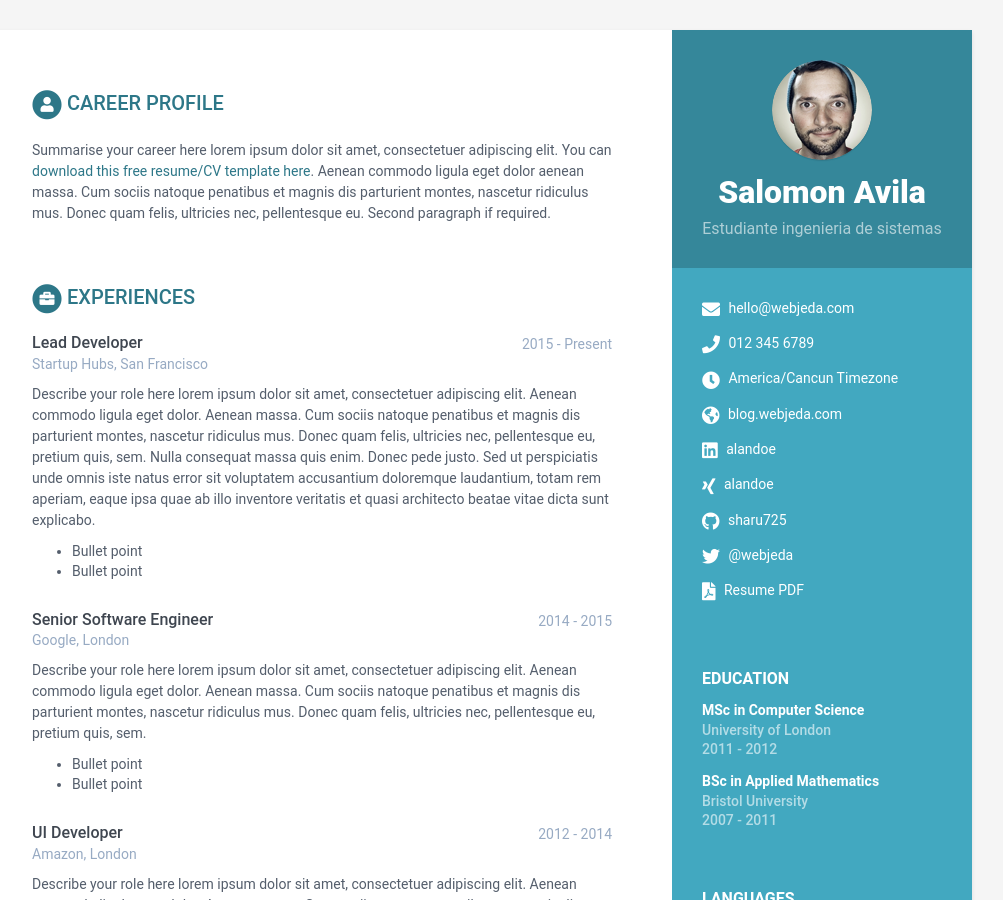
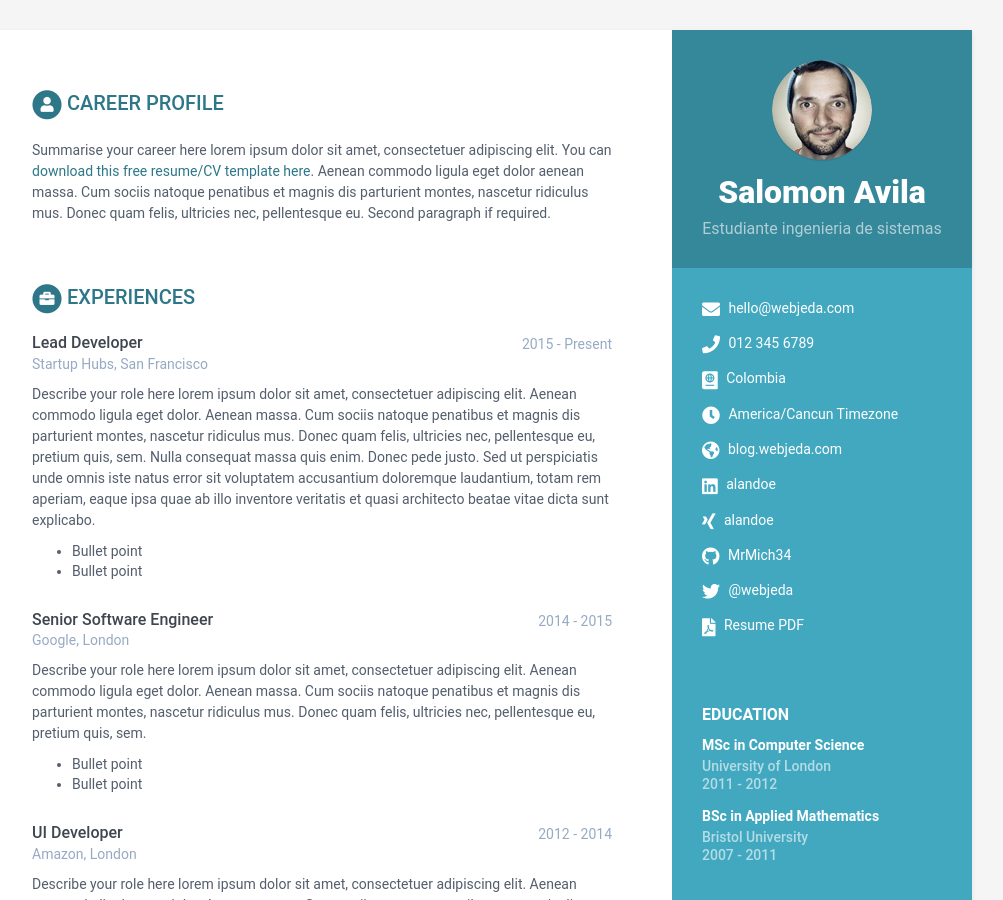
Before and after one commit to MrMich34/CV2, a Jekyll site: the page built from index.html, in a window 1280 px wide and 900 px high. Shown: the whole window, without its empty margins (168-1171 px from the left). Built offline with Jekyll 4.4.1, drawn with Linux system fonts in a browser that asks for light colours.

Commit message:
Actualizacion respecto perfil de github y ciudadania

```diff
--- a/_data/data.yml
+++ b/_data/data.yml
@@ -16,11 +16,11 @@ sidebar:
     email: hello@webjeda.com
     phone: 012 345 6789
     timezone: America/Cancun Timezone
-    citizenship:
+    citizenship: Colombia
     website: blog.webjeda.com #do not add http://
     linkedin: alandoe
     xing: alandoe
-    github: sharu725
+    github: MrMich34
     telegram: # add your nickname without '@' sign
     gitlab:
     bitbucket:
```
Also changed, not shown: Gemfile.lock (added).
